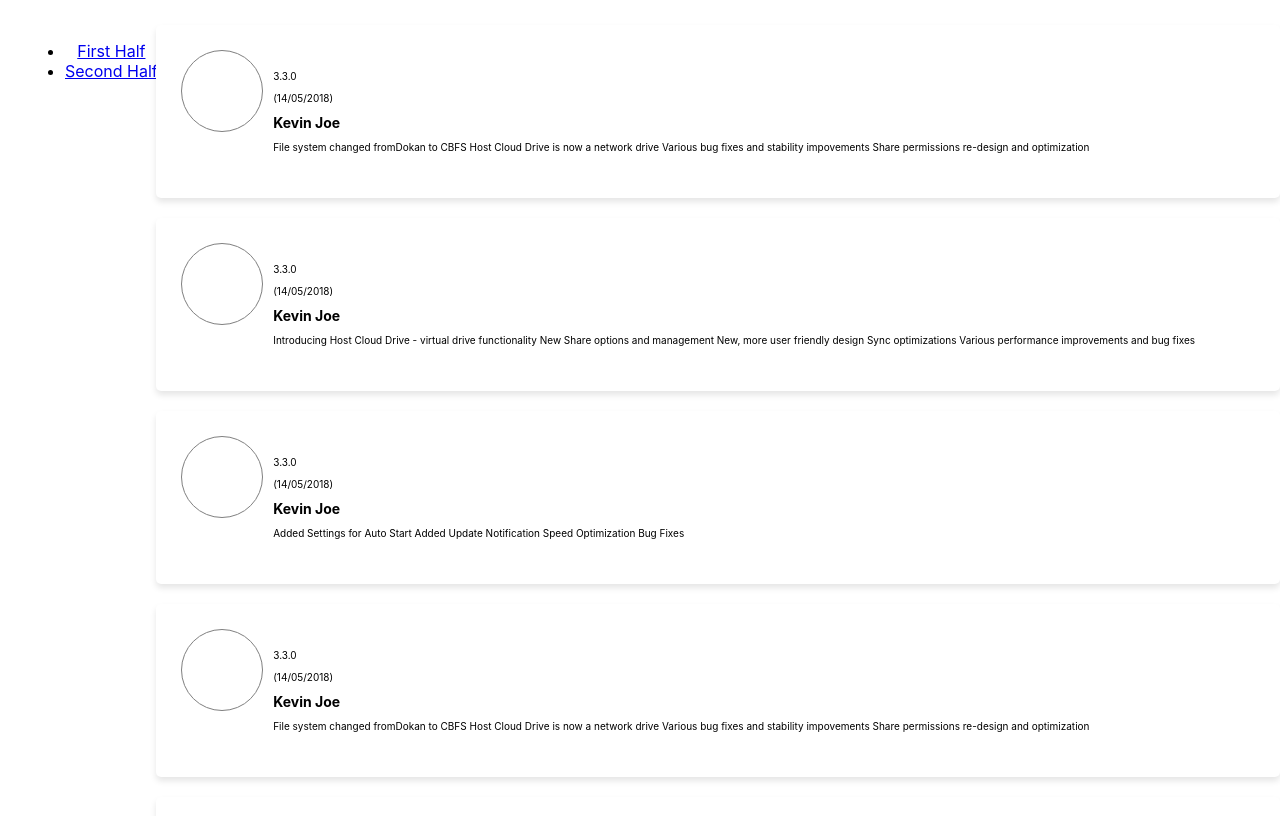
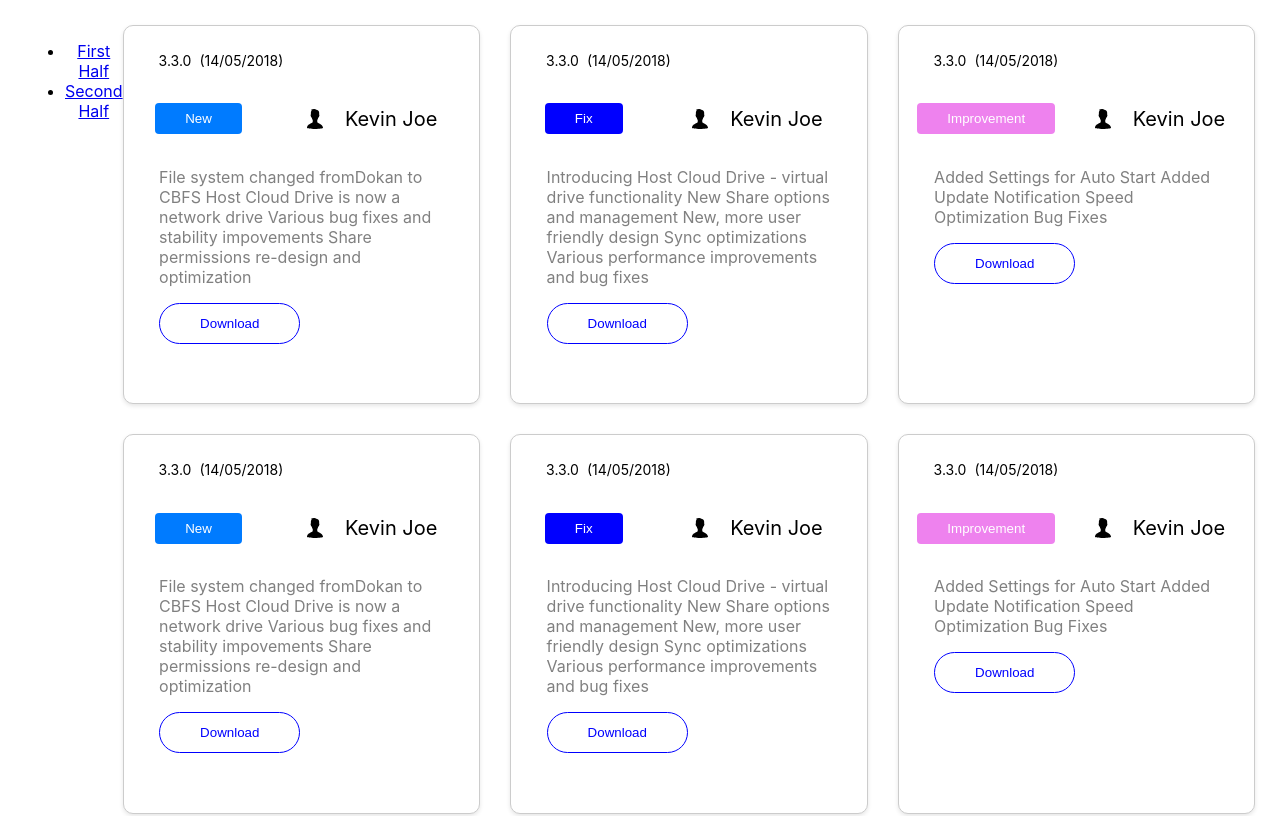
Before and after one commit to arbenitamani/React-Task-1, a React (Create React App) app: page /articles in a window 1280 px wide. Shown: the top 816 px of the page. Built offline with nearby package versions, Linux system fonts and the light colour scheme.

Commit message:
Some design added on articles

```diff
--- a/src/Pages/ArticlePage.jsx
+++ b/src/Pages/ArticlePage.jsx
@@ -2,6 +2,7 @@
 import "../App.css";
 import TheItem from "./Article";
 import "../styles.css";
+import PersonVec from "../components/personVec";
 
 
 const items = [
@@ -10,15 +11,18 @@
     version: "3.3.0",
     date: "(14/05/2018)",
     name: "Kevin Joe",
+    buttonLabel: 'New',
+    image: <PersonVec />,
+    description: "File system changed fromDokan to CBFS Host Cloud Drive is now a network drive Various bug fixes and stability impovements Share permissions re-design and optimization",
 
-    description: "File system changed fromDokan to CBFS Host Cloud Drive is now a network drive Various bug fixes and stability impovements Share permissions re-design and optimization",
   },
   {
     id: "2",
     version: "3.3.0",
     date: "(14/05/2018)",
     name: "Kevin Joe",
-
+    buttonLabel: 'Fix',
+    image: <PersonVec />,
     description: "Introducing Host Cloud Drive - virtual drive functionality \n New Share options and management New, more user friendly design Sync optimizations Various performance improvements and bug fixes ",
   },
   {
@@ -26,6 +30,8 @@
     version: "3.3.0",
     date: "(14/05/2018)",
     name: "Kevin Joe",
+    buttonLabel: 'Improvement',
+    image: <PersonVec />,
     description: "Added Settings for Auto Start Added Update Notification Speed Optimization Bug Fixes",
   },
   {
@@ -33,6 +39,8 @@
     version: "3.3.0",
     date: "(14/05/2018)",
     name: "Kevin Joe",
+    buttonLabel: 'New',
+    image: <PersonVec />,
     description: "File system changed fromDokan to CBFS Host Cloud Drive is now a network drive Various bug fixes and stability impovements Share permissions re-design and optimization",
   },
   {
@@ -40,7 +48,8 @@
     version: "3.3.0",
     date: "(14/05/2018)",
     name: "Kevin Joe",
-
+    buttonLabel: 'Fix',
+    image: <PersonVec />,
     description: "Introducing Host Cloud Drive - virtual drive functionality \n New Share options and management New, more user friendly design Sync optimizations Various performance improvements and bug fixes ",
   },
   {
@@ -48,7 +57,8 @@
     version: "3.3.0",
     date: "(14/05/2018)",
     name: "Kevin Joe",
-
+    buttonLabel: 'Improvement',
+    image: <PersonVec />,
     description: "Added Settings for Auto Start Added Update Notification Speed Optimization Bug Fixes",
   },
   {
@@ -56,7 +66,8 @@
      version: "3.3.0",
     date: "(14/05/2018)",
     name: "Kevin Joe",
-
+    buttonLabel: 'New',
+    image: <PersonVec />,
     description: "File system changed fromDokan to CBFS Host Cloud Drive is now a network drive Various bug fixes and stability impovements Share permissions re-design and optimization",
   },
   {
@@ -64,6 +75,8 @@
     version: "3.3.0",
     date: "(14/05/2018)",
     name: "Kevin Joe",
+    buttonLabel: 'Fix',
+    image: <PersonVec />,
     description: "Introducing Host Cloud Drive - virtual drive functionality \n New Share options and management New, more user friendly design Sync optimizations Various performance improvements and bug fixes ",
   },
   {
@@ -71,23 +84,57 @@
     version: "3.3.0",
     date: "(14/05/2018)",
     name: "Kevin Joe",
+    buttonLabel: 'Improvement',
+    image: <PersonVec />,
     description: "Added Settings for Auto Start Added Update Notification Speed Optimization Bug Fixes",
   }
 ];
+
+const getColorForText = (text) => {
+  switch (text) {
+    case "New":
+      return "light-green";
+    case "Fix":
+      return "blue";
+    case "Improvement":
+      return "violet";
+    default:
+      return "black";
+  }
+};
+
 
 const ArticlePage = () => {
   return (
     <div className="article-item-container">
       {items.map((item) => (
-        <TheItem
-          key={item.id}
-          version ={item.version}
-          date= {item.date}
-          name={item.name}
-          id={item.id}
-          image={item.image}
-          description={item.description}
-        />
+        <div key={item.id} className="item-card">
+          <div className="item-header">
+            <div className="item-version">{item.version}</div>
+            <div className="item-date">{item.date}</div>
+          </div>
+
+          <div className="item-content">
+          <button
+              className="new-button"
+              style={{ backgroundColor: getColorForText(item.buttonLabel) }}
+            >
+              {item.buttonLabel}
+            </button>
+            <div className="name-picture">
+            {item.image}
+            <p>{item.name}</p>
+            </div>
+
+            </div>
+            <div className="item-details">
+
+              <p>{item.description}</p>
+
+            </div>
+            <button className="download-button">Download</button>
+          </div>
+
       ))}
     </div>
   );
--- /dev/null
+++ b/src/components/personVec.js
@@ -0,0 +1,32 @@
+import React from 'react';
+
+const PersonVec = () => {
+  return (
+    <svg
+      height="20px"
+      width="20px"
+      version="1.1"
+      id="_x32_"
+      xmlns="http://www.w3.org/2000/svg"
+      xmlnsXlink="http://www.w3.org/1999/xlink"
+      viewBox="0 0 512 512"
+      xmlSpace="preserve"
+    >
+      <style type="text/css">.st0{'{'}fill:#000000;{'}'}</style>
+      <g>
+        <path
+          className="st0"
+          d="M341.942,356.432c-20.705-12.637-28.134-11.364-28.134-36.612c0-8.837,0-25.256,0-40.403
+      c11.364-12.62,15.497-11.049,25.107-60.597c19.433,0,18.174-25.248,27.34-47.644c7.471-18.238,1.213-25.632-5.08-28.654
+      c5.144-66.462,5.144-112.236-70.292-126.436c-27.344-23.437-68.605-15.48-88.158-11.569c-19.536,3.911-37.159,0-37.159,0
+      l3.356,31.49c-28.608,34.332-14.302,80.106-18.908,106.916c-6.002,3.27-11.416,10.809-4.269,28.253
+      c9.165,22.396,7.906,47.644,27.34,47.644c9.61,49.548,13.742,47.977,25.107,60.597c0,15.147,0,31.566,0,40.403
+      c0,25.248-8.581,25.683-28.133,36.612c-47.14,26.349-108.569,41.658-119.575,124.01C48.468,495.504,134.952,511.948,256,512
+      c121.048-0.052,207.528-16.496,205.517-31.558C450.511,398.09,388.519,384.847,341.942,356.432z"
+        />
+      </g>
+    </svg>
+  );
+};
+
+export default PersonVec;
--- a/src/styles.css
+++ b/src/styles.css
@@ -49,50 +49,112 @@
 
   }
 
-  .article-item-container {
+
+/* ArticlePage.css */
+
+.article-item-container{
   display: flex;
-    flex-direction: column;
+  flex-wrap: wrap;
+  justify-content: space-between;
+  gap: 30px;
+}
+
+
+.item-card {
+  flex: 0 0 calc(33.33% - 20px); /* Calculate the width for each item in a row */
+  max-width: calc(33.33% - 20px); /* Set a maximum width */
+  height: 0; /* Initially set height to 0 */
+  padding-bottom: 33.33%; /* Maintain a 1:1 aspect ratio (square) */
+  border: 1px solid #ccc;
+  border-radius: 10px;
+  box-sizing: border-box;
+  background-color: #fff;
+  box-shadow: 0 2px 4px rgba(0, 0, 0, 0.1);
+  transition: transform 0.2s ease-in-out;
+
+
+  &:hover {
+    transform: translateY(-5px);
+  }
+}
+
+
+
+.item-header {
+  padding-top: 5%;
+  padding-left: 25px;
+  display: flex;
+  justify-content: flex-start;
   align-items: center;
 }
 
-  .article-card {
-    width: 100%;
-    display: flex;
-    margin-bottom: 20px;
-    padding: 25px;
-    border-radius: 5px;
-    background-color: #fff;
-    box-shadow: 0 4px 6px rgba(0, 0, 0, 0.1);
+.item-date {
+  font-size: 14px;
+
 }
 
-  .artcle-image-container {
-    width: 80px;
-    height: 80px;
-    text-align: center;
-    border: solid 1px gray;
-    border-radius: 50%;
+.item-version {
+  font-size: 14px;
+  padding: 8px;
+  padding-left: 10px;
 }
 
-  .artcle-image-container svg {
-    padding-top: 25%;
-    max-width: 100%;
-    max-height: 100%;
+.new-button {
+  background-color: #007bff;
+  color: #fff;
+  border: none;
+  padding: 8px 30px;
+  border-radius: 4px;
+  cursor: pointer;
 }
 
-  .article-text-container {
-    flex: 1;
-    padding: 10px;
-    text-align: left;
+.item-content {
+  display: flex;
+  align-items: center;
+  margin-top: 10px;
+  justify-content: space-around;
 }
 
-  .article-card h2 {
-    font-size: 14px;
-    margin: 10px 0;
+.name-picture{
+   display: flex;
+   align-items: center;
+  padding-right: 10px;
 }
 
-  .article-card p {
-    font-size: 10px;
+
+
+.item-details {
+ display: inline-block;
+  color: gray;
 }
+.item-details p {
+ text-align: left;
+ padding-left: 10%;
+  padding-right: 10%;
+ }
+
+
+.item-content p {
+  font-size: 20px;
+  padding-left: 20px;
+
+}
+
+.download-button {
+  display: flex;
+  margin-left: 10%;
+  align-self: flex-start;
+  padding-left: 20%;
+  background-color: white;
+  color: blue;
+  border: 1px solid blue;
+  padding: 12px 40px;
+  border-radius: 23px;
+  cursor: pointer;
+  vertical-align: bottom;
+}
+
+
 
 
 
```
Also changed, not shown: public/images/person-svgrepo-com.svg (added), public/images/person.jpg (deleted). Lines whose indentation alone changed are shown as unchanged.
